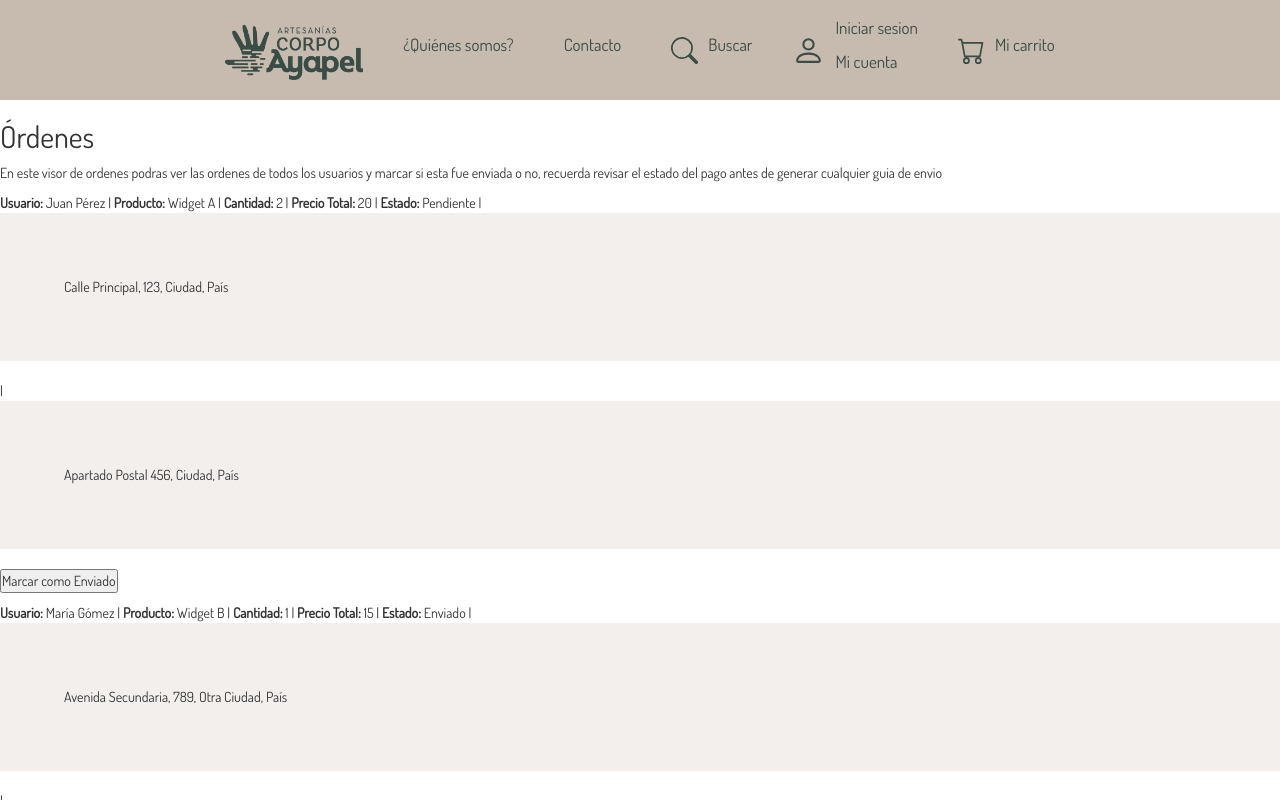
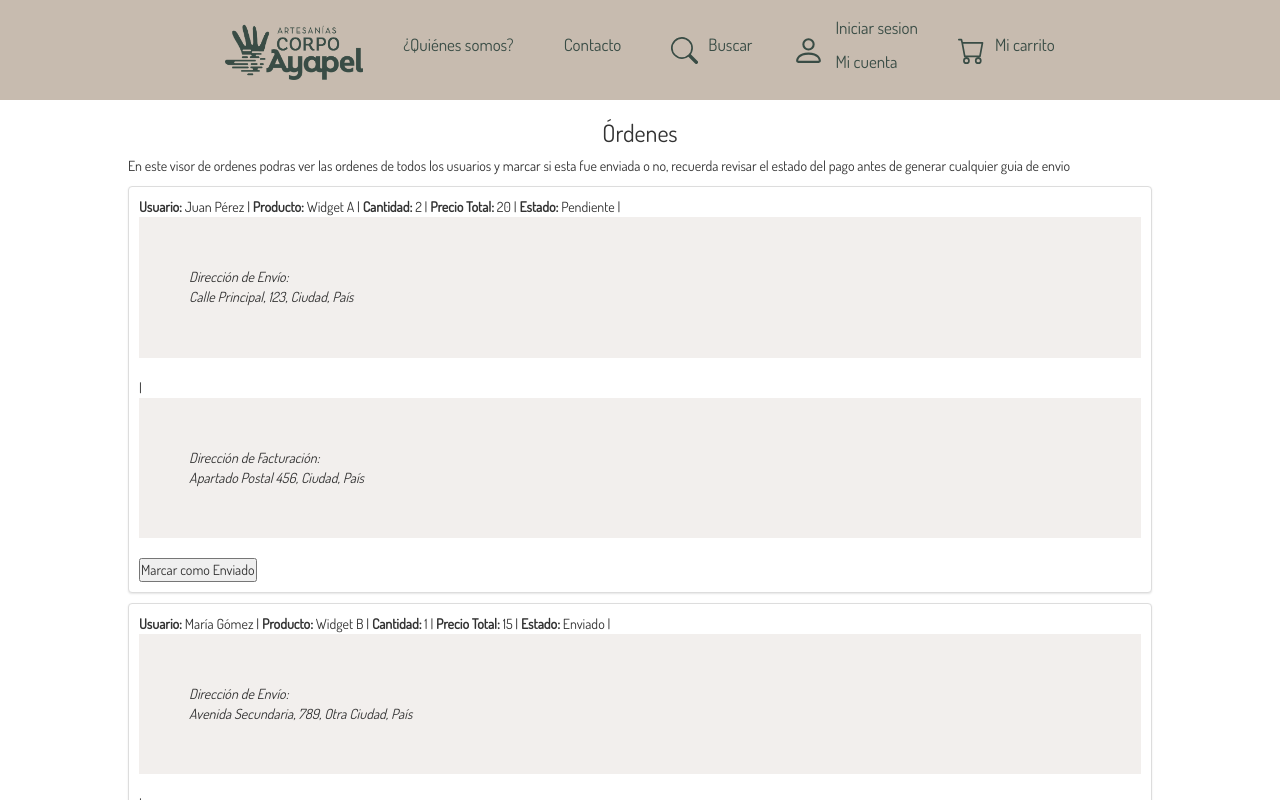
Before and after one commit to MAKAIABootcamp/corpoAyapelEcommerce-project-front-4, a React (Vite) app in the folder e-commerce-artesanias/: page /Admin in a window 1280 px wide. Shown: the top 800 px of the page. Built offline with nearby package versions, Linux system fonts and the light colour scheme.

Commit message:
hotfixend

```diff
--- a/e-commerce-artesanias/src/components/OrdersViewer/OrderViewer.jsx
+++ b/e-commerce-artesanias/src/components/OrdersViewer/OrderViewer.jsx
@@ -1,4 +1,5 @@
 import React from 'react';
+import "./OrderViewer.scss"
 
 // Fake data for orders mockup in Spanish
 const fakeOrders = [
--- a/e-commerce-artesanias/src/components/OrdersViewer/OrderViewer.scss
+++ b/e-commerce-artesanias/src/components/OrdersViewer/OrderViewer.scss
@@ -1,7 +1,6 @@
 /* OrderViewer.scss */
 
 .order-viewer-container {
-  margin: 20px;
   padding-left: 10%;
   padding-right: 10%;
 }
```
